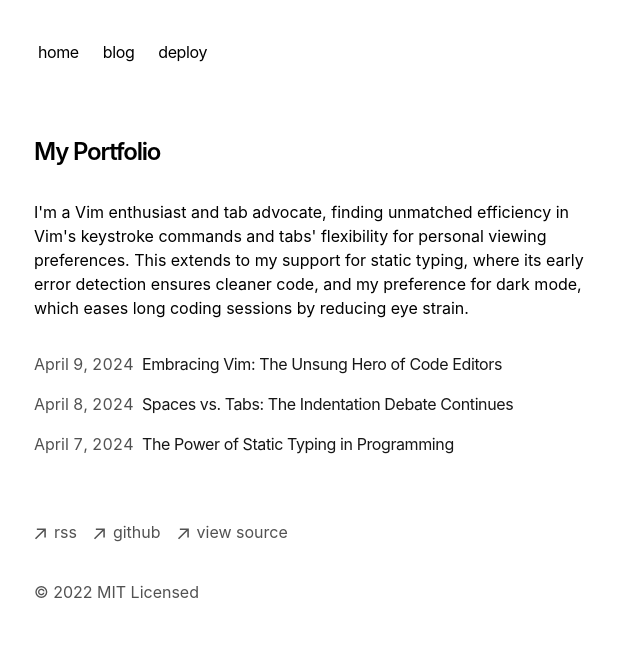
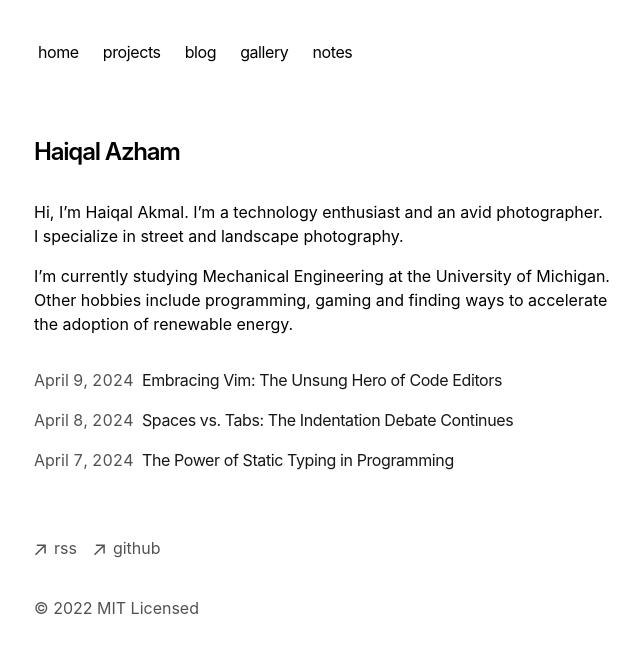
Before and after one commit to haiqalazham/haiqalazham.com, a Next.js app: page / in a window 1280 px wide. Shown: the top 652 px of the page, without its empty margins (318-958 px from the left). Built offline with nearby package versions, Linux system fonts and the light colour scheme.

Commit message:
- Add description on home page - Updated header and footer to reflect my navigation

```diff
--- a/app/components/footer.tsx
+++ b/app/components/footer.tsx
@@ -41,17 +41,6 @@ export default function Footer() {
             <p className="ml-2 h-7">github</p>
           </a>
         </li>
-        <li>
-          <a
-            className="flex items-center transition-all hover:text-neutral-800 dark:hover:text-neutral-100"
-            rel="noopener noreferrer"
-            target="_blank"
-            href="https://vercel.com/templates/next.js/portfolio-starter-kit"
-          >
-            <ArrowIcon />
-            <p className="ml-2 h-7">view source</p>
-          </a>
-        </li>
       </ul>
       <p className="mt-8 text-neutral-600 dark:text-neutral-300">
         © {new Date().getFullYear()} MIT Licensed
--- a/app/components/nav.tsx
+++ b/app/components/nav.tsx
@@ -4,11 +4,17 @@ const navItems = {
   '/': {
     name: 'home',
   },
+  '/projects': {
+    name: 'projects',
+  },
   '/blog': {
     name: 'blog',
   },
-  'https://vercel.com/templates/next.js/portfolio-starter-kit': {
-    name: 'deploy',
+  '/gallery': {
+    name: 'gallery',
+  },
+  '/notes': {
+    name: 'notes',
   },
 }
 
--- a/app/page.tsx
+++ b/app/page.tsx
@@ -4,14 +4,13 @@ export default function Page() {
   return (
     <section>
       <h1 className="mb-8 text-2xl font-semibold tracking-tighter">
-        My Portfolio
+        Haiqal Azham
       </h1>
       <p className="mb-4">
-        {`I'm a Vim enthusiast and tab advocate, finding unmatched efficiency in
-        Vim's keystroke commands and tabs' flexibility for personal viewing
-        preferences. This extends to my support for static typing, where its
-        early error detection ensures cleaner code, and my preference for dark
-        mode, which eases long coding sessions by reducing eye strain.`}
+        {`Hi, I’m Haiqal Akmal. I’m a technology enthusiast and an avid photographer. I specialize in street and landscape photography.`}
+      </p>
+      <p className="mb-4">
+        {`I’m currently studying Mechanical Engineering at the University of Michigan. Other hobbies include programming, gaming and finding ways to accelerate the adoption of renewable energy.`}
       </p>
       <div className="my-8">
         <BlogPosts />
```
